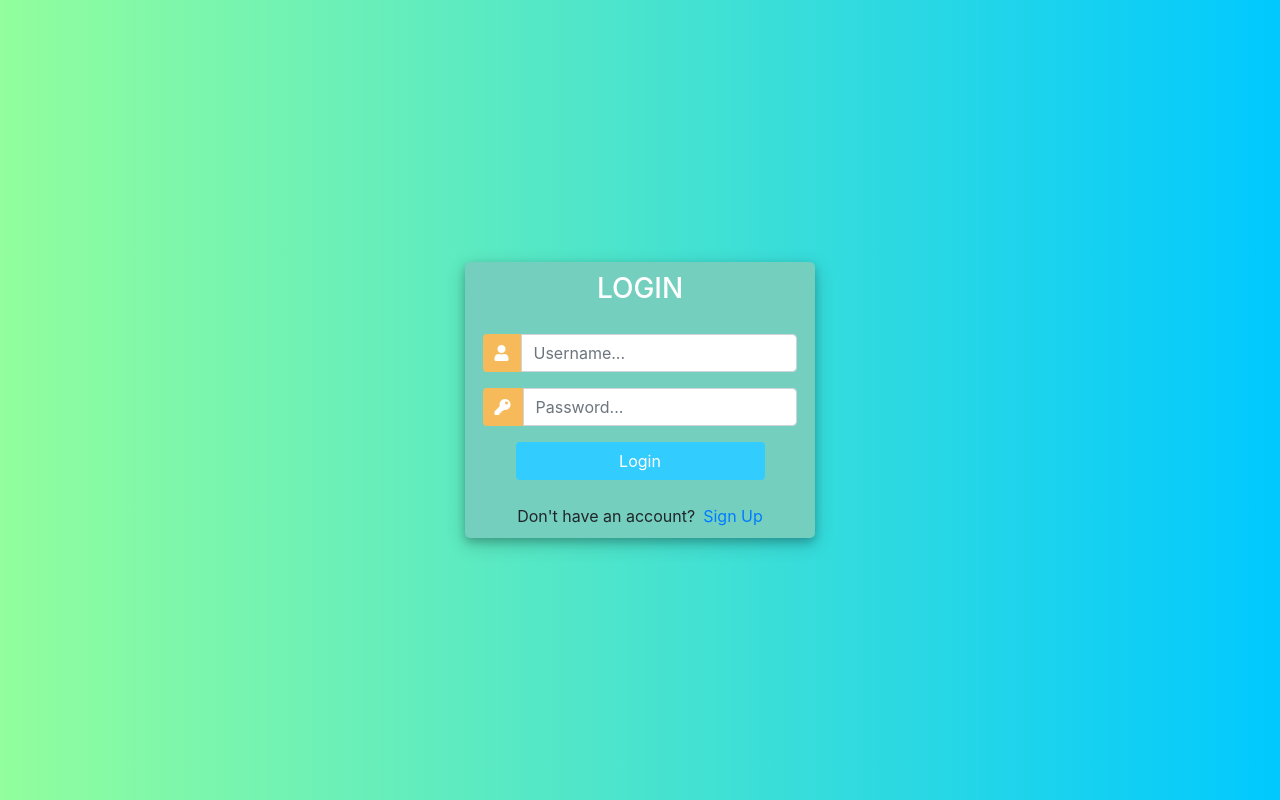
After one commit to RajatSingh08/geekjudge, a Django app: template OnlineJudge/OJ/templates/OJ/login.html in a window 1280 px wide. The commit adds this page. Run offline with Django 3.2, Linux system fonts and the light colour scheme; the template is opened without the code that fills it, so the values that code supplies are empty; some libraries are stand-ins or nearby versions.

Commit message:
add User Registration & Login Authentication

```diff
--- a/OnlineJudge/OJ/admin.py
+++ b/OnlineJudge/OJ/admin.py
@@ -1,7 +1,6 @@
 from django.contrib import admin
-from .models import User, Problem, TestCase, Submission
+from .models import Problem, TestCase, Submission
 
-admin.site.register(User)
 admin.site.register(Problem)
 admin.site.register(TestCase)
 admin.site.register(Submission)
--- /dev/null
+++ b/OnlineJudge/OJ/templates/OJ/login.html
@@ -0,0 +1,134 @@
+<!DOCTYPE html>
+<html>
+    <head>
+        <title>Login</title>
+        <link rel="stylesheet"
+            href="https://stackpath.bootstrapcdn.com/bootstrap/4.1.3/css/bootstrap.min.css"
+            integrity="sha384-MCw98/SFnGE8fJT3GXwEOngsV7Zt27NXFoaoApmYm81iuXoPkFOJwJ8ERdknLPMO"
+            crossorigin="anonymous">
+        <script
+            src="https://ajax.googleapis.com/ajax/libs/jquery/3.3.1/jquery.min.js"></script>
+        <link rel="stylesheet"
+            href="https://use.fontawesome.com/releases/v5.6.1/css/all.css"
+            integrity="sha384-gfdkjb5BdAXd+lj+gudLWI+BXq4IuLW5IT+brZEZsLFm++aCMlF1V92rMkPaX4PP"
+            crossorigin="anonymous">
+
+        <style>
+            body,
+            html {
+                margin: 0;
+                padding: 0;
+                height: 100%;
+                background: #00C9FF !important;
+                background: -webkit-linear-gradient(to right, #92FE9D, #00C9FF) !important;
+                background: linear-gradient(to right, #92FE9D, #00C9FF) !important;
+            }
+            .user_card {
+                width: 350px;
+                margin-top: auto;
+                margin-bottom: auto;
+                background: #74cfbf;
+                position: relative;
+                display: flex;
+                justify-content: center;
+                flex-direction: column;
+                padding: 10px;
+                box-shadow: 0 4px 8px 0 rgba(0, 0, 0, 0.2), 0 6px 20px 0 rgba(0, 0, 0, 0.19);
+                -webkit-box-shadow: 0 4px 8px 0 rgba(0, 0, 0, 0.2), 0 6px 20px 0 rgba(0, 0, 0, 0.19);
+                -moz-box-shadow: 0 4px 8px 0 rgba(0, 0, 0, 0.2), 0 6px 20px 0 rgba(0, 0, 0, 0.19);
+                border-radius: 5px;
+
+            }
+
+            .form_container {
+                margin-top: 20px;
+            }
+
+            #form-title{
+                color: #fff;
+
+            }
+
+            .login_btn {
+                width: 100%;
+                background: #33ccff !important;
+                color: white !important;
+            }
+            .login_btn:focus {
+                box-shadow: none !important;
+                outline: 0px !important;
+            }
+            .login_container {
+                padding: 0 2rem;
+            }
+            .input-group-text {
+                background: #f7ba5b !important;
+                color: white !important;
+                border: 0 !important;
+                border-radius: 0.25rem 0 0 0.25rem !important;
+            }
+            .input_user,
+            .input_pass:focus {
+                box-shadow: none !important;
+                outline: 0px !important;
+            }
+
+            #messages{
+                background-color: grey;
+                color: #fff;
+                padding: 10px;
+                margin-top: 10px;
+            }
+        </style>
+    </head>
+    <body>
+        <div class="container h-100">
+            <div class="d-flex justify-content-center h-100">
+                <div class="user_card">
+                    <div class="d-flex justify-content-center">
+                        <h3 id="form-title">LOGIN</h3>
+                    </div>
+                    <div class="d-flex justify-content-center form_container">
+                        <form method="POST" action="">
+                            {% csrf_token %}
+                            <div class="input-group mb-3">
+                                <div class="input-group-append">
+                                    <span class="input-group-text">
+                                        <i class="fas fa-user"></i></span>
+                                </div>
+                                <input type="text" name="username"
+                                    placeholder="Username..."
+                                    class="form-control">
+                            </div>
+                            <div class="input-group mb-2">
+                                <div class="input-group-append">
+                                    <span class="input-group-text"><i class="fas
+                                            fa-key"></i></span>
+                                </div>
+                                <input type="password" name="password"
+                                    placeholder="Password..."
+                                    class="form-control">
+                            </div>
+                            <div class="d-flex justify-content-center mt-3
+                                login_container">
+                                <input class="btn login_btn" type="submit"
+                                    value="Login">
+                            </div>
+                        </form>
+                    </div>
+
+                    {% for message in messages %}
+                    <p id="messages">{{message}}</p>
+                    {% endfor %}
+
+                    <div class="mt-4">
+                        <div class="d-flex justify-content-center links">
+                            Don't have an account?
+                            <a href="{% url 'register' %}" class="ml-2">Sign Up</a>
+                        </div>
+                    </div>
+                </div>
+            </div>
+        </div>
+    </body>
+</html>
--- a/OnlineJudge/OnlineJudge/settings.py
+++ b/OnlineJudge/OnlineJudge/settings.py
@@ -38,6 +38,7 @@ INSTALLED_APPS = [
     'django.contrib.sessions',
     'django.contrib.messages',
     'django.contrib.staticfiles',
+    'ckeditor',
 ]
 
 MIDDLEWARE = [
```
Also changed, not shown: OnlineJudge/OJ/forms.py (added, +10 -0 lines), OnlineJudge/OJ/models.py (+7 -5 lines), OnlineJudge/OJ/templates/OJ/description.html (+4 -3 lines), OnlineJudge/OJ/templates/OJ/navbar.html (+9 -5 lines), OnlineJudge/OJ/templates/OJ/problem.html (+18 -2 lines), OnlineJudge/OJ/templates/OJ/register.html (added, +150 -0 lines), OnlineJudge/OJ/urls.py (+9 -5 lines), OnlineJudge/OJ/views.py (+65 -12 lines), OnlineJudge/OJ/migrations/0001_initial.py, OnlineJudge/OJ/migrations/0016_problem_solved_status.py (added), OnlineJudge/OJ/migrations/0017_problem_rich_des.py (added), OnlineJudge/OJ/migrations/0018_remove_problem_example_remove_problem_rich_des_and_more.py (added), OnlineJudge/OJ/migrations/0019_delete_user.py (added), OnlineJudge/db.sqlite3.
